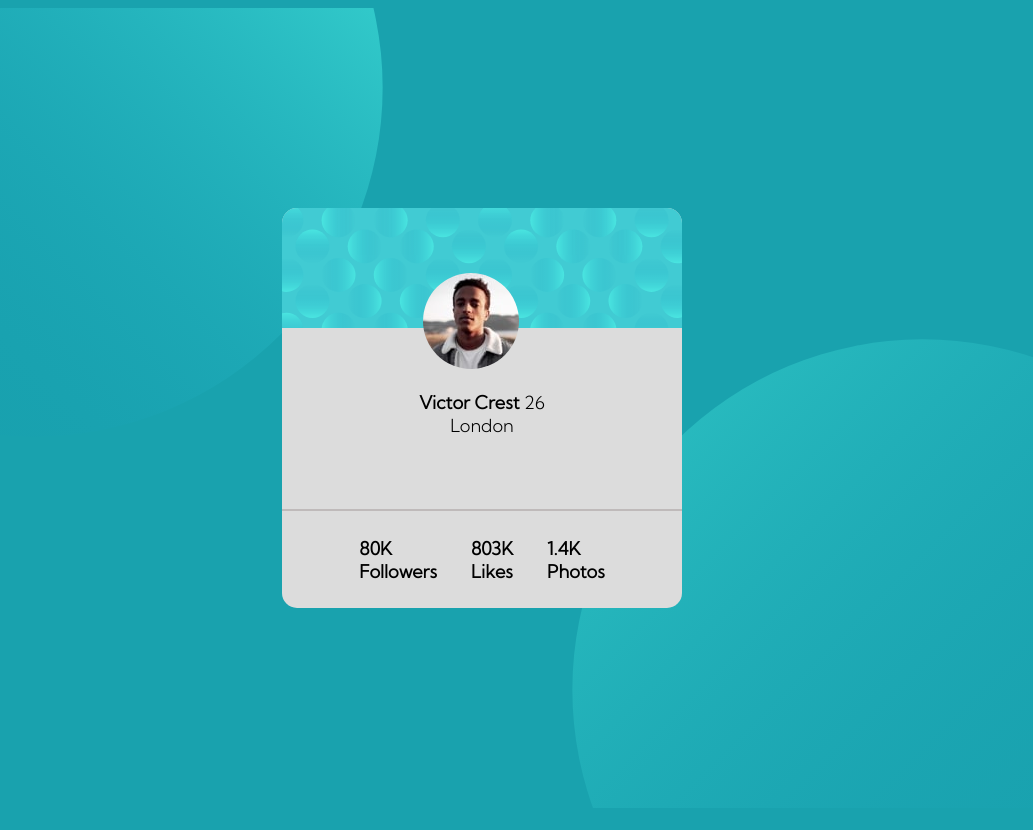
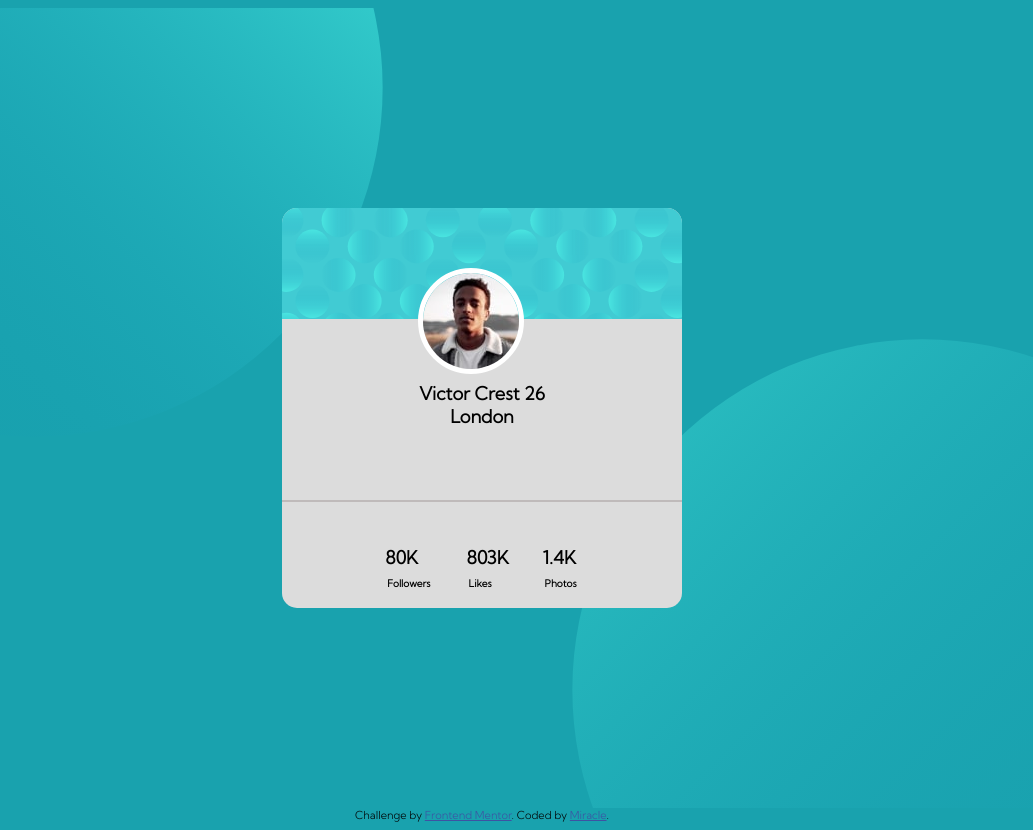
Before and after one commit to miracle-E/Profile-Card-Component, a plain HTML site: page profile-card-component-main/index.html in a window 1280 px wide. Shown: the whole page, without its empty margins (158-1191 px from the left). Drawn offline with Linux system fonts and the light colour scheme.

Commit message:
Minor modifications

```diff
--- a/profile-card-component-main/index.html
+++ b/profile-card-component-main/index.html
@@ -46,16 +46,22 @@
           </div>
           <hr />
           <div class="followers">
-            <div><strong>80K</strong> <br> Followers</div>
-            <div> <strong>803K</strong> <br> Likes</div>
-            <div> <strong>1.4K</strong> <br> Photos</div>
+            <div>
+            <p class="sm-txt">
+            <strong>80K</strong> <br> <span>Followers<span>
+            </p>
+            </div>
+            <div> <p class="sm-txt"><strong>803K</strong> <br><span> Likes </span>
+            </p>
+            </div>
+            <div><p class="sm-txt"> <strong>1.4K</strong> <br> <span>Photos</span></p></div>
           </div>
         </div>
       </div>
     </div>
-    <!-- <div class="attribution">
+    <div class="attribution">
     Challenge by <a href="https://www.frontendmentor.io?ref=challenge" target="_blank">Frontend Mentor</a>.
-    Coded by <a href="#">Your Name Here</a>.
-  </div> -->
+    Coded by <a href="#">Miracle</a>.
+  </div>
   </body>
 </html>
--- a/profile-card-component-main/styles/main.css
+++ b/profile-card-component-main/styles/main.css
@@ -67,22 +67,23 @@
    border: 1px solid #bfbaba;
    width: 25rem;
  }
-
+.sm-txt > span {
+  font-size: 10px;
+  padding:2px;
+}
  .vic-img {
-   padding: 5px;
+   border: 5px solid white;
    position: relative;
    left: 136px;
    top: 60px;
    border-radius: 50%;
  }
-
+  p {
+    font-weight:700;
+  }
  @media screen and (max-width: 375px) and (max-width: 1440px) {
    .landing-page {
-     /* background-color: lightgreen; */
      background-size: 400px;
-     /* display: flex; */
-     /* justify-content: center; */
-     /* align-items: center; */
      background-position: -231px -243px, 194px 411px;
      padding: 15px;
    }
```
